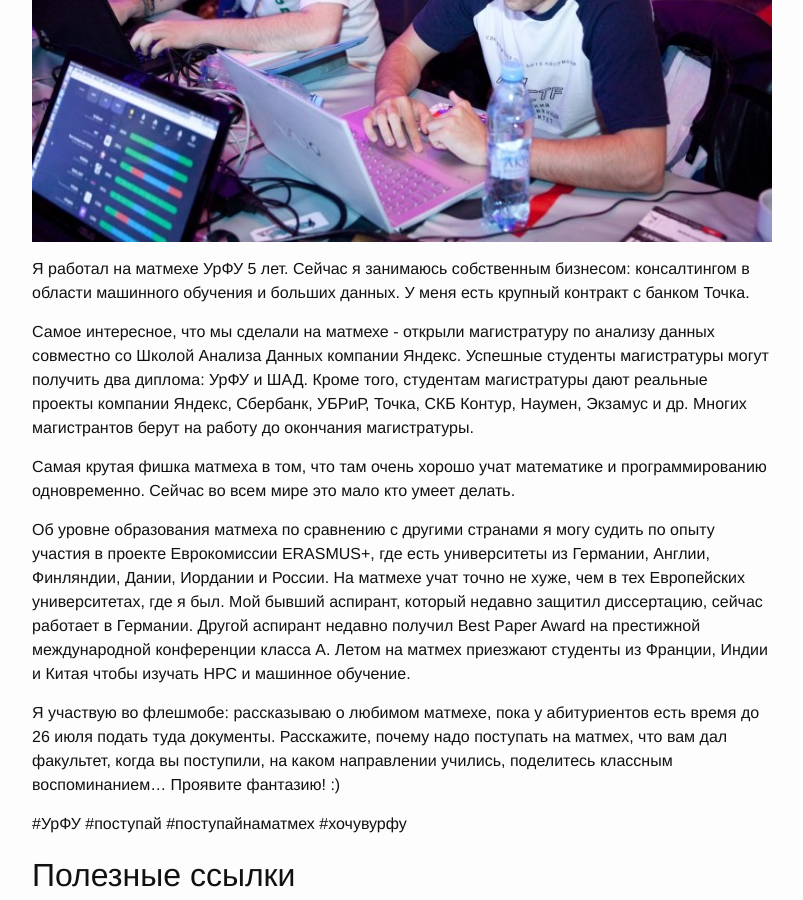
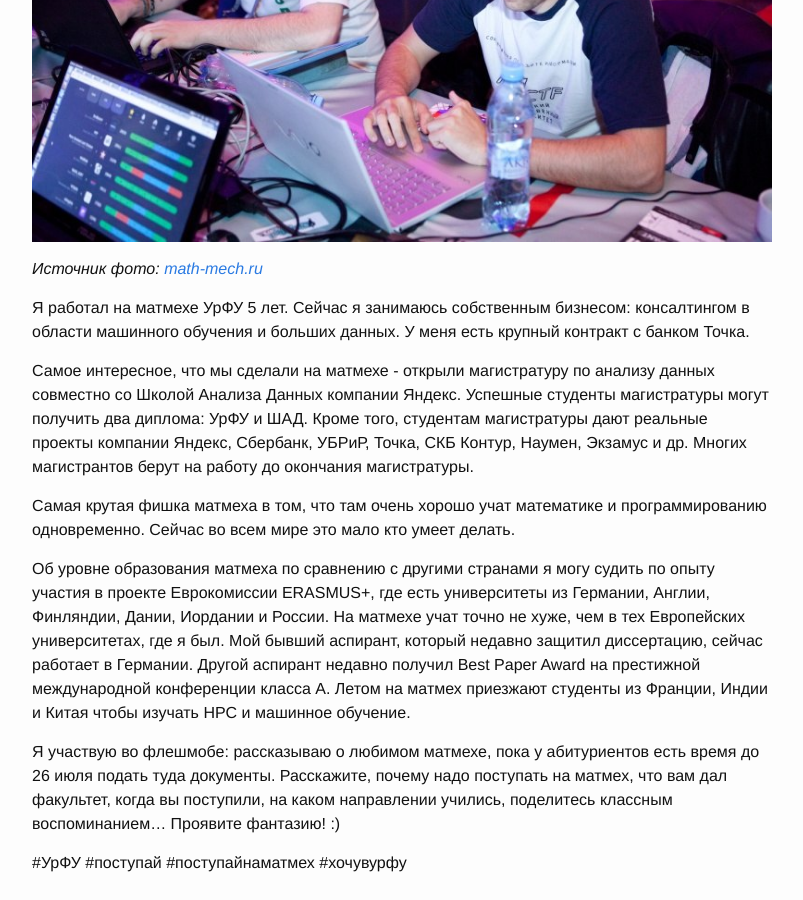
Before and after one commit to sozykin/asozykin.ru, a Jekyll site: the page built from _posts/2018-07-23-MatMet-2018.md, in a window 1280 px wide and 900 px high, scrolled down 475 px. Shown: the whole window, without its empty margins (238-1041 px from the left). Built offline with Jekyll 4.4.1, drawn with Linux system fonts in a browser that asks for light colours; comment, search, counter and statistics services are not loaded.

Commit message:
Updated post about matmex

```diff
--- a/_posts/2018-07-23-MatMet-2018.md
+++ b/_posts/2018-07-23-MatMet-2018.md
@@ -6,6 +6,8 @@ categories: news
 comments: true
 ---
 ![Поступай на матмех 2018](/assets/images/matmex2018.jpg)
+
+*Источник фото: [math-mech.ru](http://math-mech.ru)*
 
 Я работал на матмехе УрФУ 5 лет. Сейчас я занимаюсь собственным бизнесом: консалтингом в области машинного обучения и больших данных. У меня есть крупный контракт с банком Точка.
 
```
